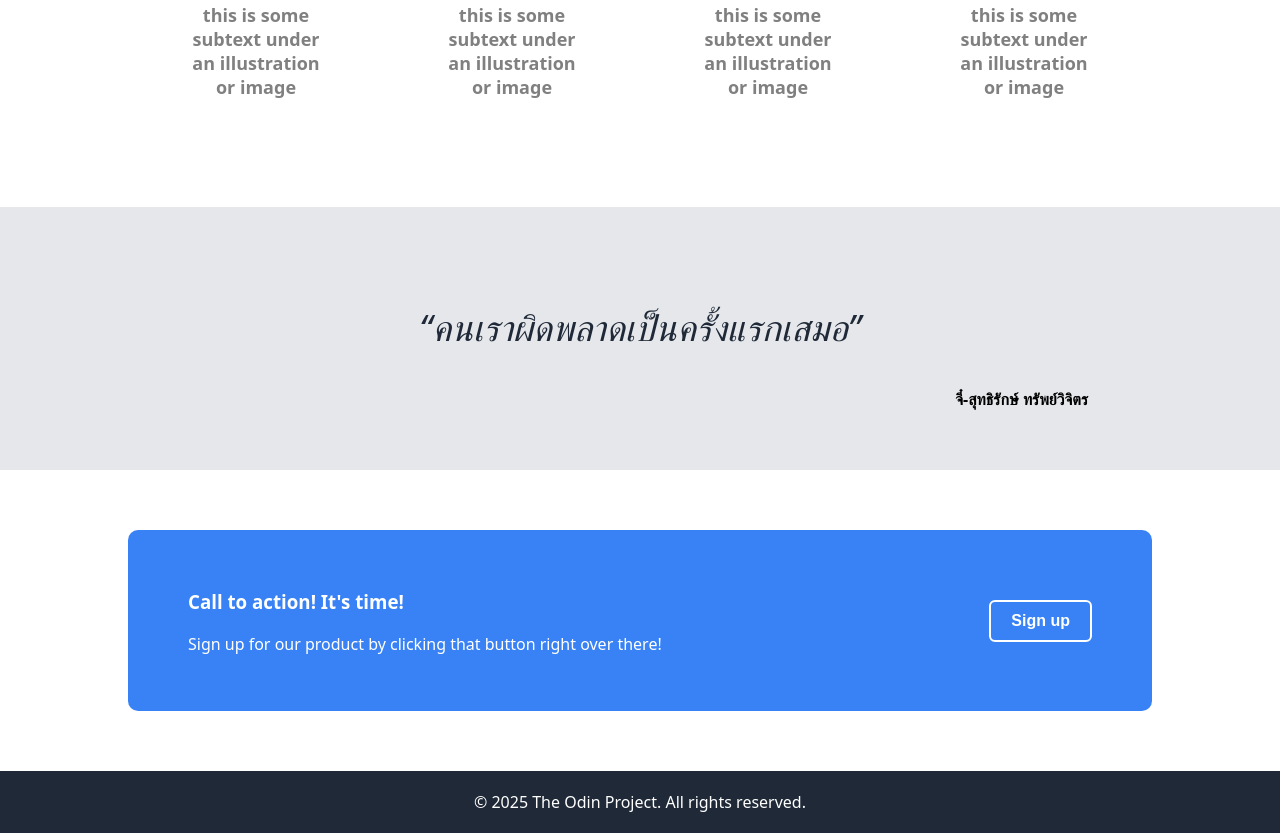
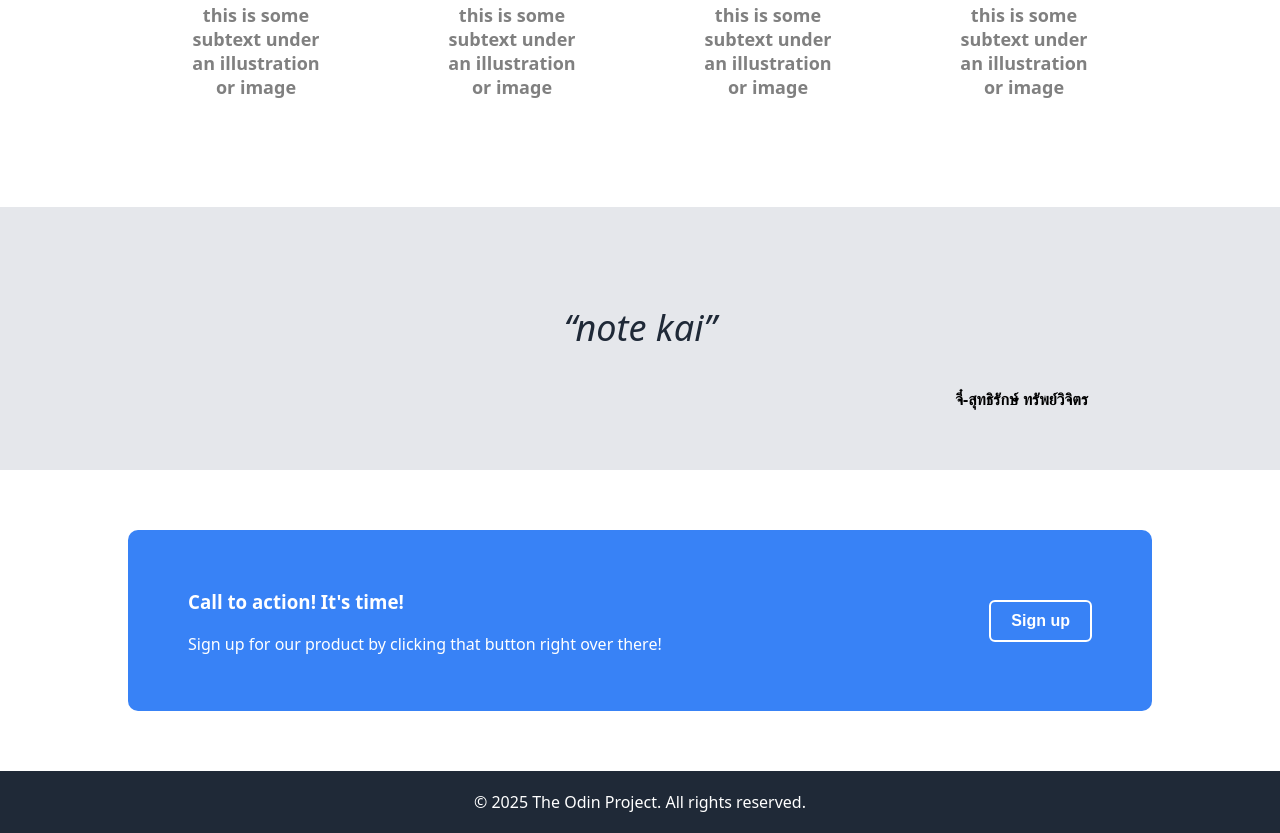
Before and after one commit to natthanun020156/landing-page, a plain HTML site: page index.html in a window 1280 px wide. Shown: the part 948-1781 px from the top of the page. Drawn offline with Linux system fonts and the light colour scheme.

Commit message:
Update index.html

```diff
--- a/index.html
+++ b/index.html
@@ -50,7 +50,7 @@
     </section>
 
     <section class="quote">
-        <p>“คนเราผิดพลาดเป็นครั้งแรกเสมอ”</p>
+        <p>“note kai”</p>
         <div class="author">จี๋-สุทธิรักษ์ ทรัพย์วิจิตร</div>
     </section>
 
```
